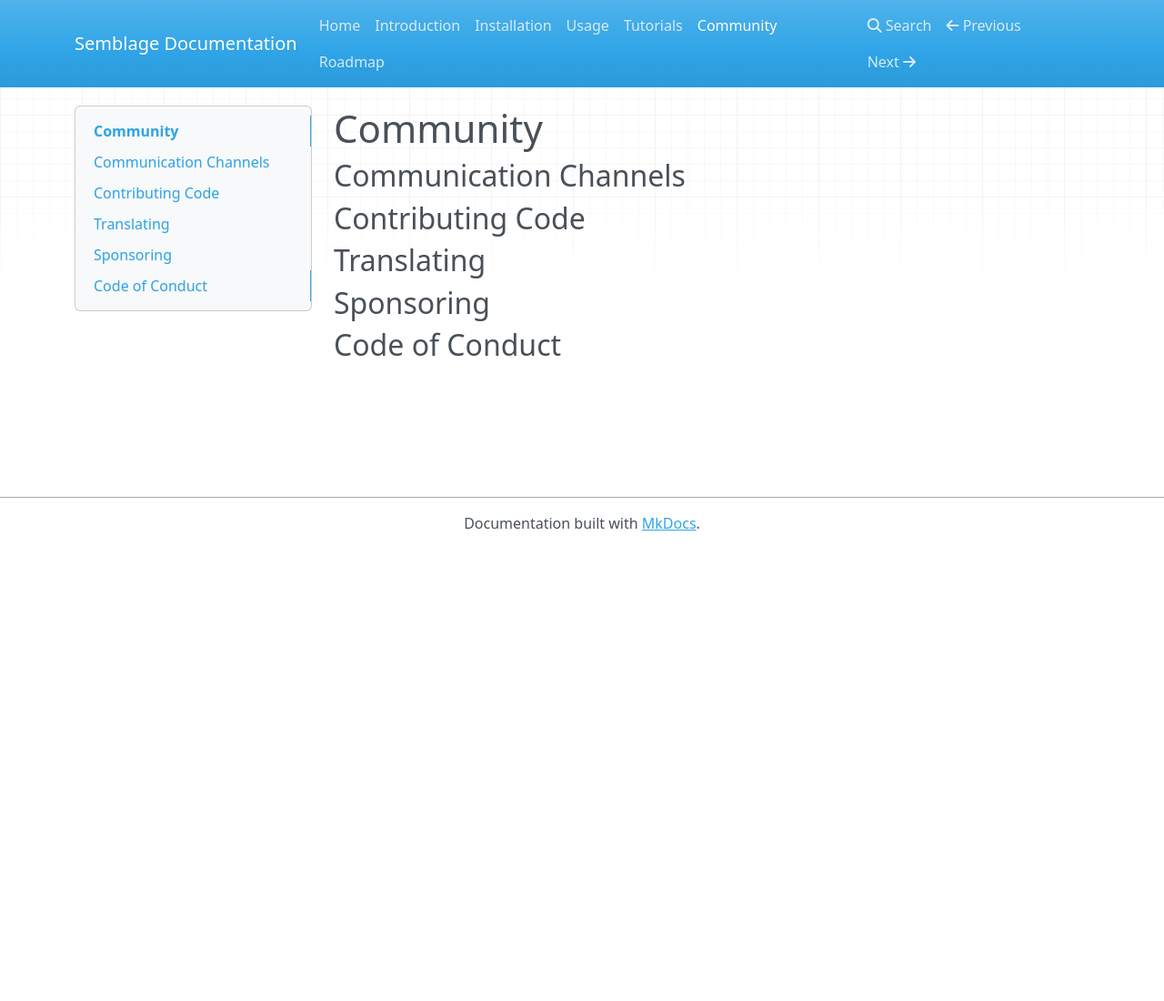
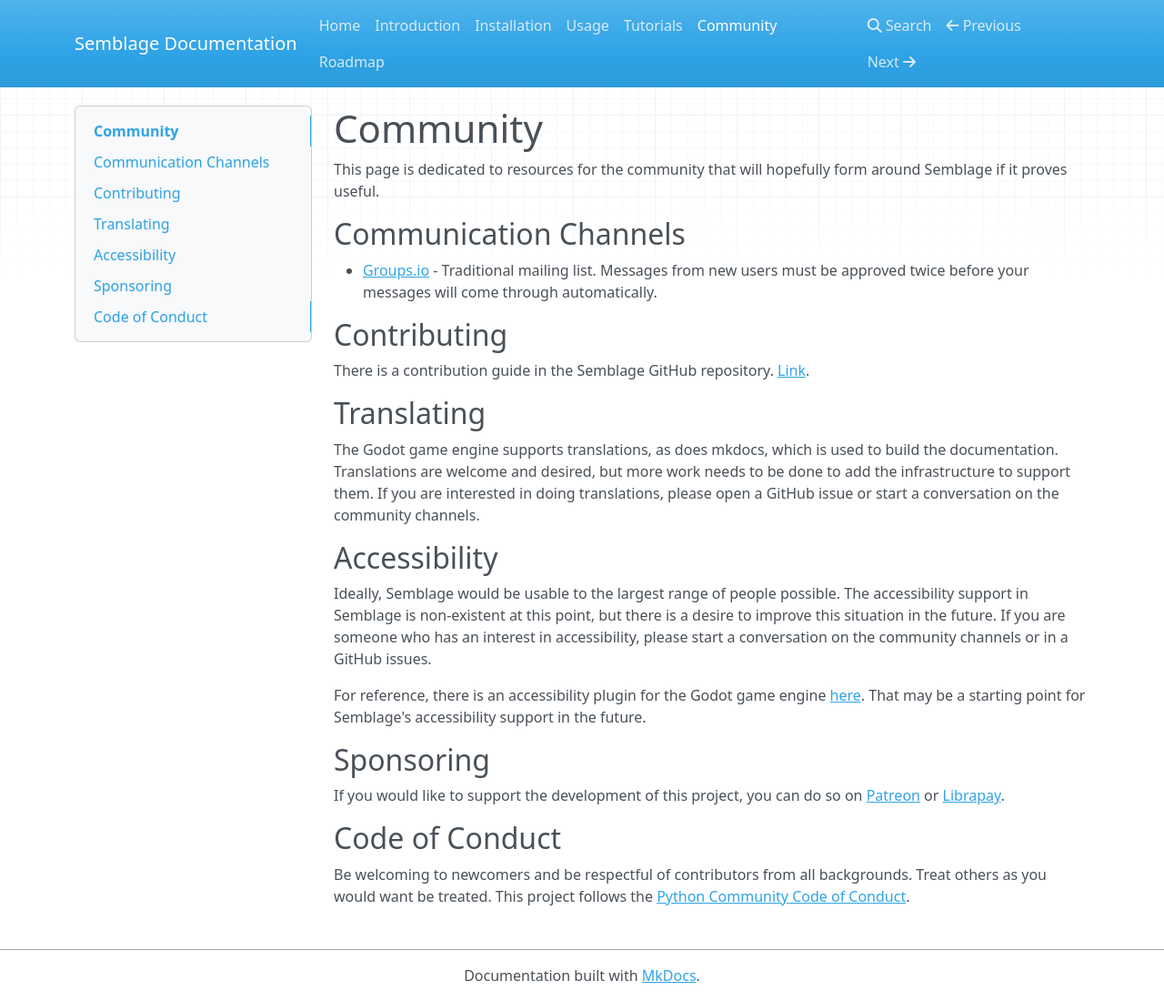
Before and after one commit to 7BIndustries/semblage-docs, an MkDocs documentation site: the page built from docs/community.md, in a window 1280 px wide and 1100 px high. Shown: the whole window at 91% size. Built offline with MkDocs 1.6.1, drawn with Linux system fonts in a browser that asks for light colours; nearby versions of some CDN libraries.

Commit message:
Finished rough draft of docs

```diff
--- a/docs/community.md
+++ b/docs/community.md
@@ -1,11 +1,29 @@
 # Community
+
+This page is dedicated to resources for the community that will hopefully form around Semblage if it proves useful.
 
 ## Communication Channels
 
-## Contributing Code
+* [Groups.io](https://groups.io/g/semblage) - Traditional mailing list. Messages from new users must be approved twice before your messages will come through automatically.
+
+## Contributing
+
+There is a contribution guide in the Semblage GitHub repository. [Link](https://github.com/7BIndustries/Semblage/blob/master/CONTRIBUTING.md).
 
 ## Translating
 
+The Godot game engine supports translations, as does mkdocs, which is used to build the documentation. Translations are welcome and desired, but more work needs to be done to add the infrastructure to support them. If you are interested in doing translations, please open a GitHub issue or start a conversation on the community channels.
+
+## Accessibility
+
+Ideally, Semblage would be usable to the largest range of people possible. The accessibility support in Semblage is non-existent at this point, but there is a desire to improve this situation in the future. If you are someone who has an interest in accessibility, please start a conversation on the community channels or in a GitHub issues.
+
+For reference, there is an accessibility plugin for the Godot game engine [here](https://github.com/lightsoutgames/godot-accessibility). That may be a starting point for Semblage's accessibility support in the future.
+
 ## Sponsoring
 
+If you would like to support the development of this project, you can do so on [Patreon](https://www.patreon.com/jmwright) or [Librapay](https://liberapay.com/jmwright/).
+
 ## Code of Conduct
+
+Be welcoming to newcomers and be respectful of contributors from all backgrounds. Treat others as you would want be treated. This project follows the [Python Community Code of Conduct](https://www.python.org/psf/codeofconduct/).
```
Also changed, not shown: README.md (+3 -0 lines), docs/index.md (+3 -2 lines).
